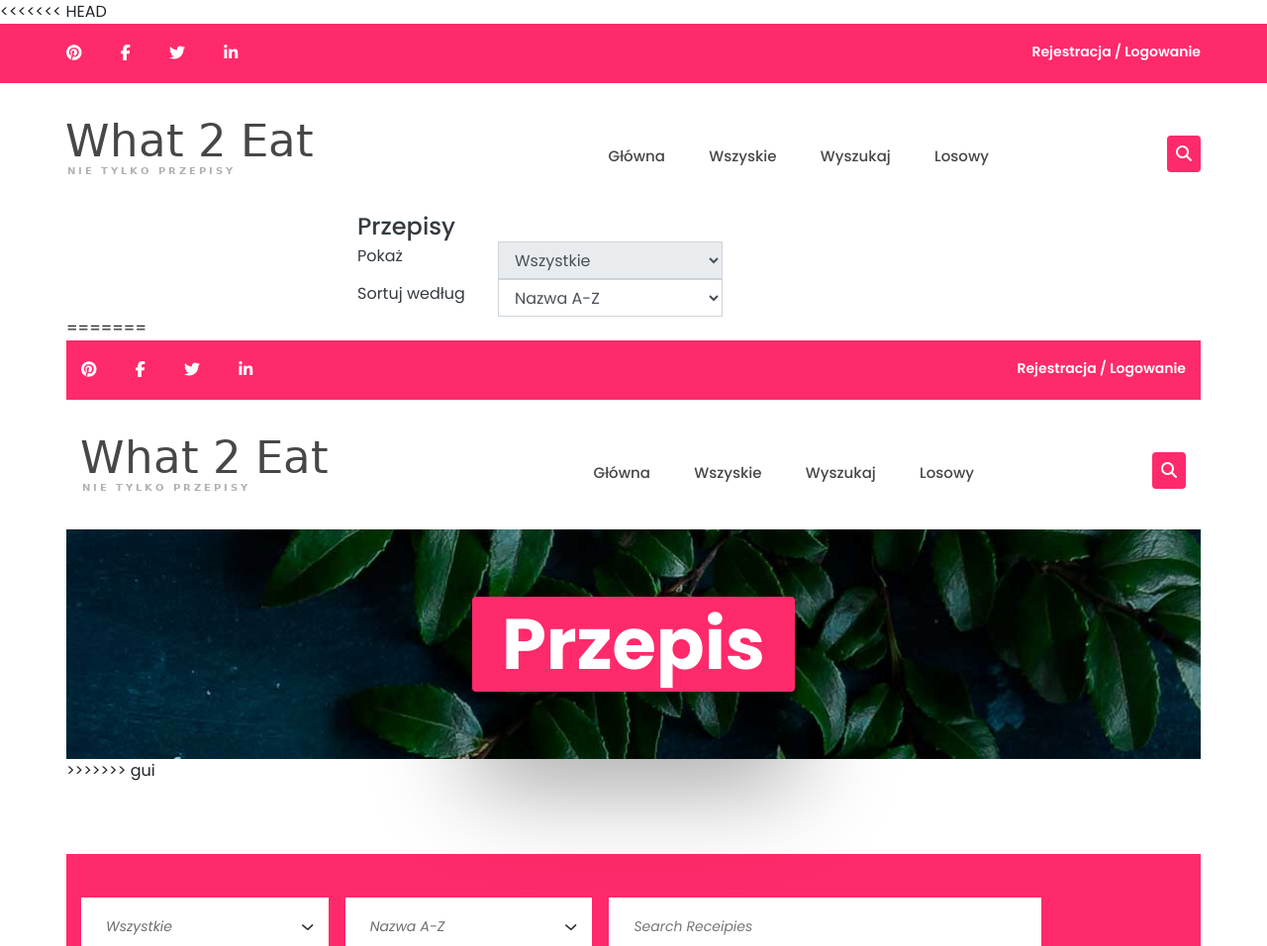
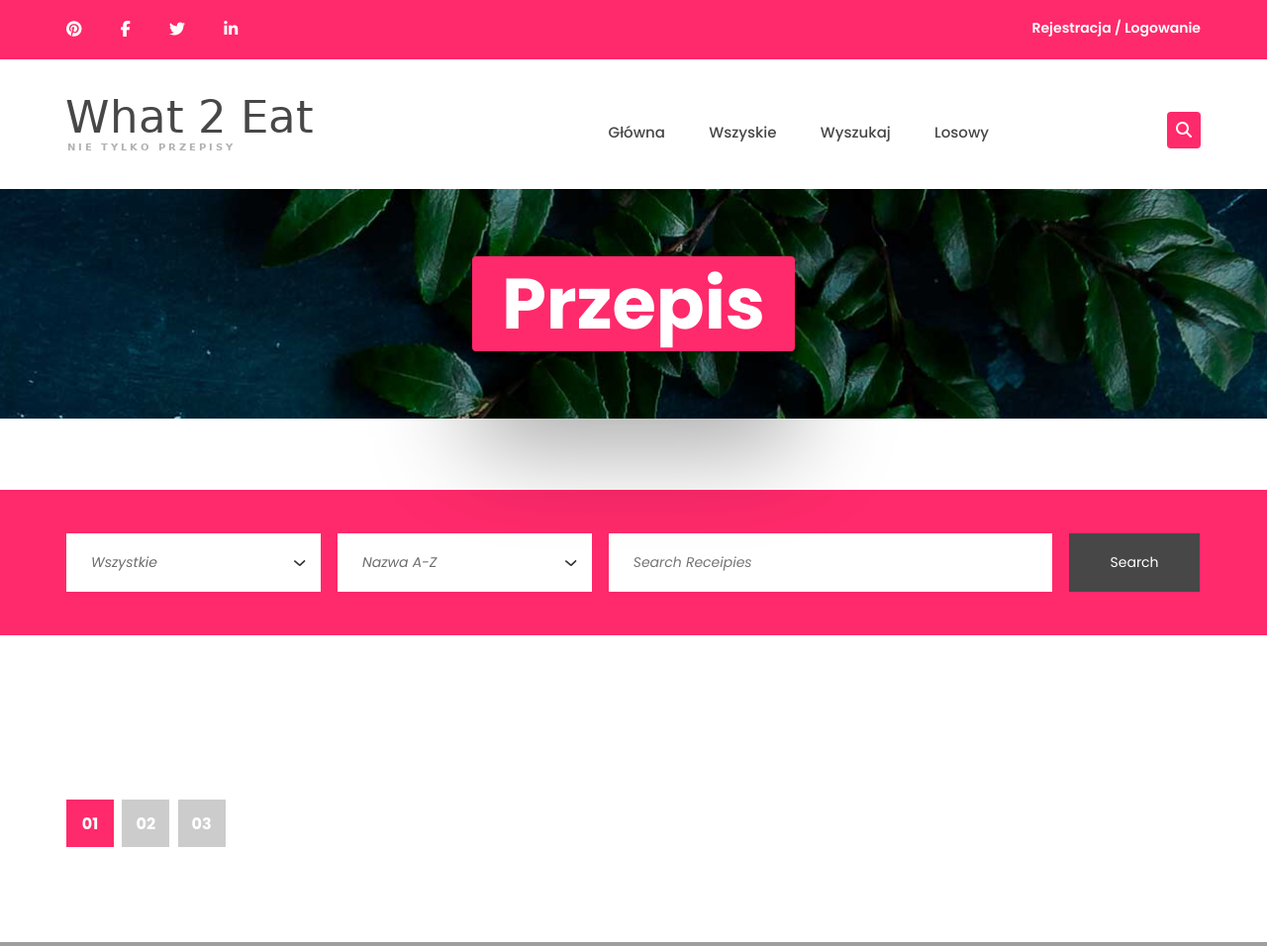
Before and after one commit to trzeciak000/Projekt-Kompetencyjny, a PHP site: page /Projekt-Kompetencyjny/views/listall.php in a window 1280 px wide. Shown: the top 956 px of the page at 99% size. Run offline with PHP 8.4, Linux system fonts and the light colour scheme; data that the repository does not hold is empty; some libraries are stand-ins or nearby versions; grey boxes are pictures that could not be loaded.

Commit message:
php include navbar

```diff
--- a/views/listall.php
+++ b/views/listall.php
@@ -7,60 +7,6 @@
 <html>
 <?php include '../layout/head.php' ?>
 <body>
-<<<<<<< HEAD
-<?php include '../layout/navbar.php' ?>
-<!--<form method="post" action="listall.php">-->
-<!--    <label>Zobacz wg kategorii: </label>-->
-<!--    <select name="category">-->
-<!--        <option value="0">all</option>-->
-<!--        --><?php //foreach ($kategorie as $cat) : ?>
-<!--            <option value="--><?php //echo $cat['id']; ?><!--">--><?php //echo $cat['kategoria']; ?><!--</option>-->
-<!--        --><?php //endforeach; ?>
-<!--    </select>-->
-<!--    <input class="btn btn-primary" type="submit" name="kategoria" value="Zobacz">-->
-<!--</form><br />-->
-    <div class="fullscreen" style="overflow-y: scroll;">
-        <div class="container">
-            <div class="row justify-content-center">
-                <div class="col-sm-8 col-lg-6">
-                    <h4 class="text-dark">Przepisy</h4>
-                    <form method="post" action="listall.php">
-						<div class="form-row align-items-center">
-                            <div class="col-md-3">
-                                <label class="text-dark">Pokaż </label>
-                            </div>
-                            <div class="col-md-5">
-                                <select name="pokaz" id="pokazSelect" type="text" class="form-control"
-								<?php if( !isset($_SESSION['dane_usera']['id']) )
-										echo 'disabled';
-								?>>
-                                    <option value="0">Wszystkie</option>
-                                    <option value="1">Dające się zrealizować</option>
-                                </select>
-                            </div>
-                            <div class="col-md-4">
-                            </div>
-                        </div>
-                        <div class="form-row align-items-center">
-                            <div class="col-md-3">
-                                <label class="text-dark">Sortuj według </label>
-                            </div>
-                            <div class="col-md-5">
-                                <select name="sortowanie" id="sortSelect" type="text" class="form-control">
-                                    <option value="0">Nazwa A-Z</option>
-                                    <option value="1">Nazwa Z-A</option>
-                                    <option value="2">Czas rosnąco</option>
-                                    <option value="3">Czas malejąco</option>
-                                </select>
-                            </div>
-                            <div class="col-md-4">
-                                <!--<button name="sortuj" type="submit" class="btn btn-outline-dark btn-block">Sortuj</button>-->
-                            </div>
-                        </div>
-                    </form>
-                </div>
-            </div>
-=======
     <?php include '../layout/navbar.php' ?>
 
 
@@ -72,7 +18,6 @@
 	</section>
 	<!-- Hero section end -->
 
->>>>>>> gui
 
 	<!-- Search section -->
 	<div class="search-form-section">
```
